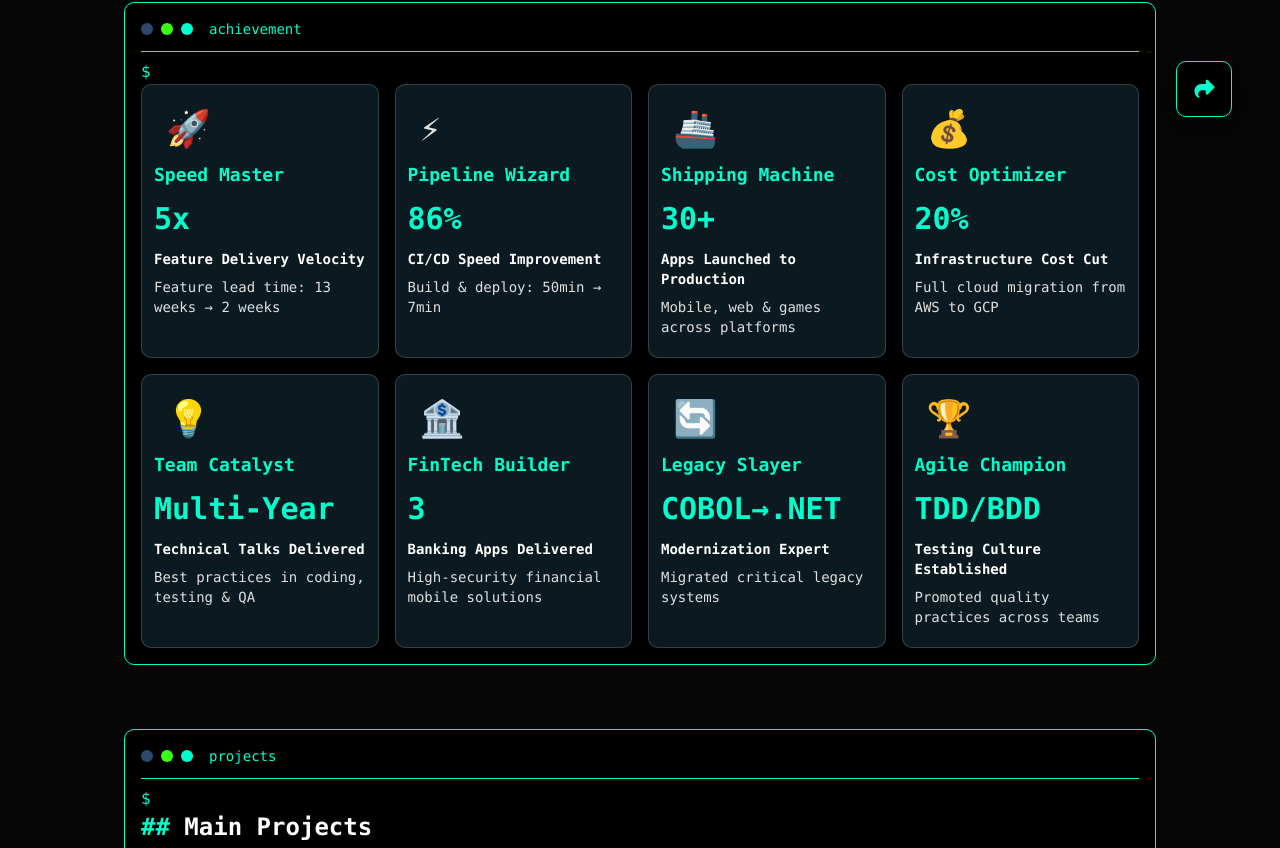
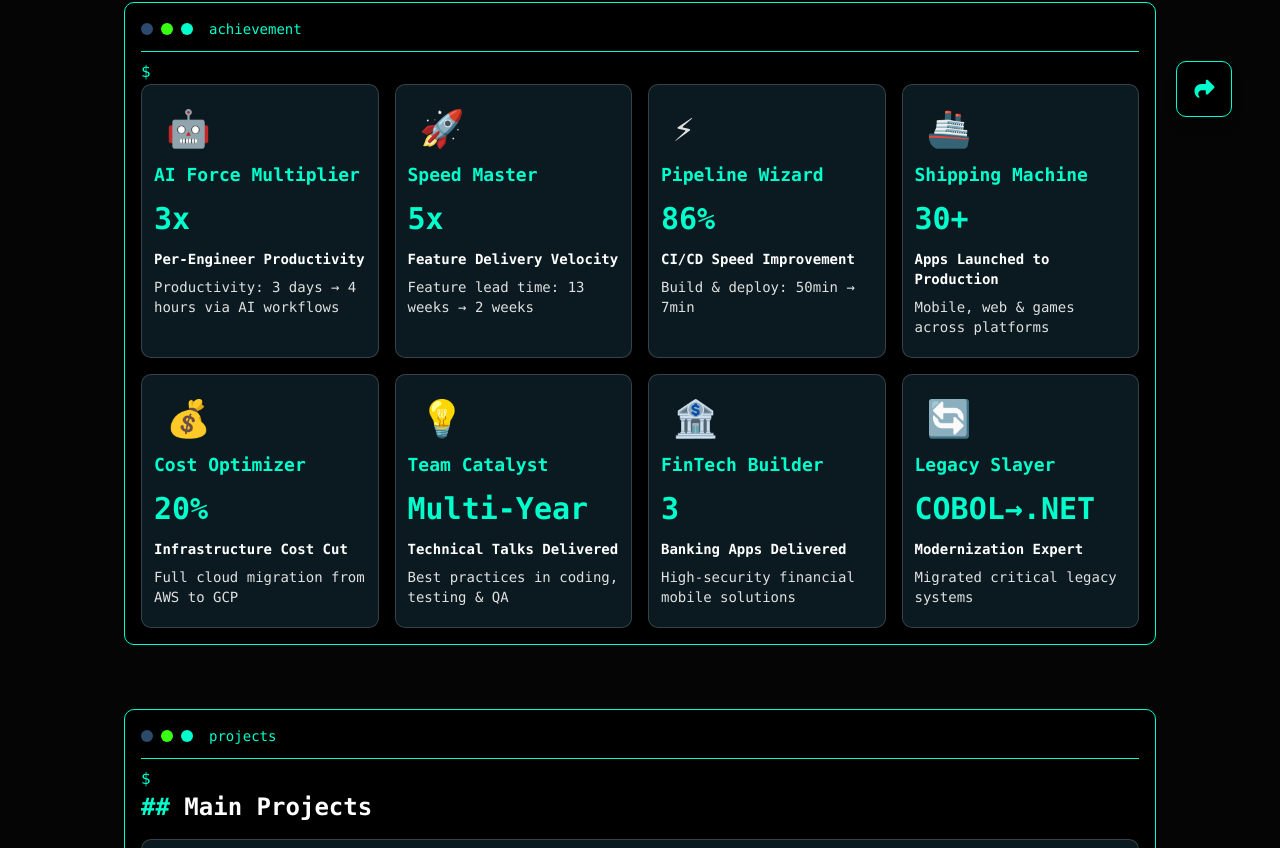
Before and after one commit to mendesbarreto/portfolio-vite, a React (Vite) app: page / in a window 1280 px wide. Shown: the part 651-1499 px from the top of the page. Built offline with nearby package versions, Linux system fonts and the light colour scheme.

Commit message:
chore: Update highlights

```diff
--- a/src/features/home/components/highlights.tsx
+++ b/src/features/home/components/highlights.tsx
@@ -27,6 +27,14 @@ export function Card({
 
 export function Highlights() {
   const achievements = [
+    {
+      icon: '🤖',
+      title: 'AI Force Multiplier',
+      value: '3x',
+      label: 'Per-Engineer Productivity',
+      description: 'Productivity: 3 days → 4 hours via AI workflows',
+      color: 'text-purple-500',
+    },
     {
       icon: '🚀',
       title: 'Speed Master',
@@ -77,13 +85,6 @@ export function Highlights() {
       label: 'Modernization Expert',
       description: 'Migrated critical legacy systems',
     },
-    {
-      icon: '🏆',
-      title: 'Agile Champion',
-      value: 'TDD/BDD',
-      label: 'Testing Culture Established',
-      description: 'Promoted quality practices across teams',
-    },
   ];
 
   return (
```
